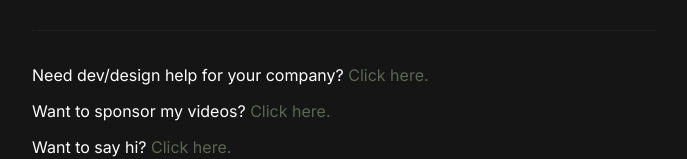
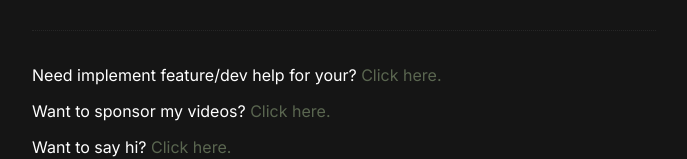
Before and after one commit to antonkravchenkoblog-ai/portfolio, a Next.js app: page / in a window 1280 px wide. Shown: the part 282-441 px from the top of the page, without its empty margins (296-983 px from the left). Built offline with nearby package versions, Linux system fonts and the light colour scheme.

Commit message:
fix: text

```diff
--- a/app/page.tsx
+++ b/app/page.tsx
@@ -57,7 +57,7 @@ const Portfolio = () => {
 
           <div className="flex flex-col items-start gap-3 text-base">
             <span>
-              Need dev/design help for your company?{" "}
+              Need implement feature/dev help for your?{" "}
               <Link
                 href="https://tally.so/r/b57ML2"
                 className="text-primary hover:text-primary/80 transition-colors"
```
